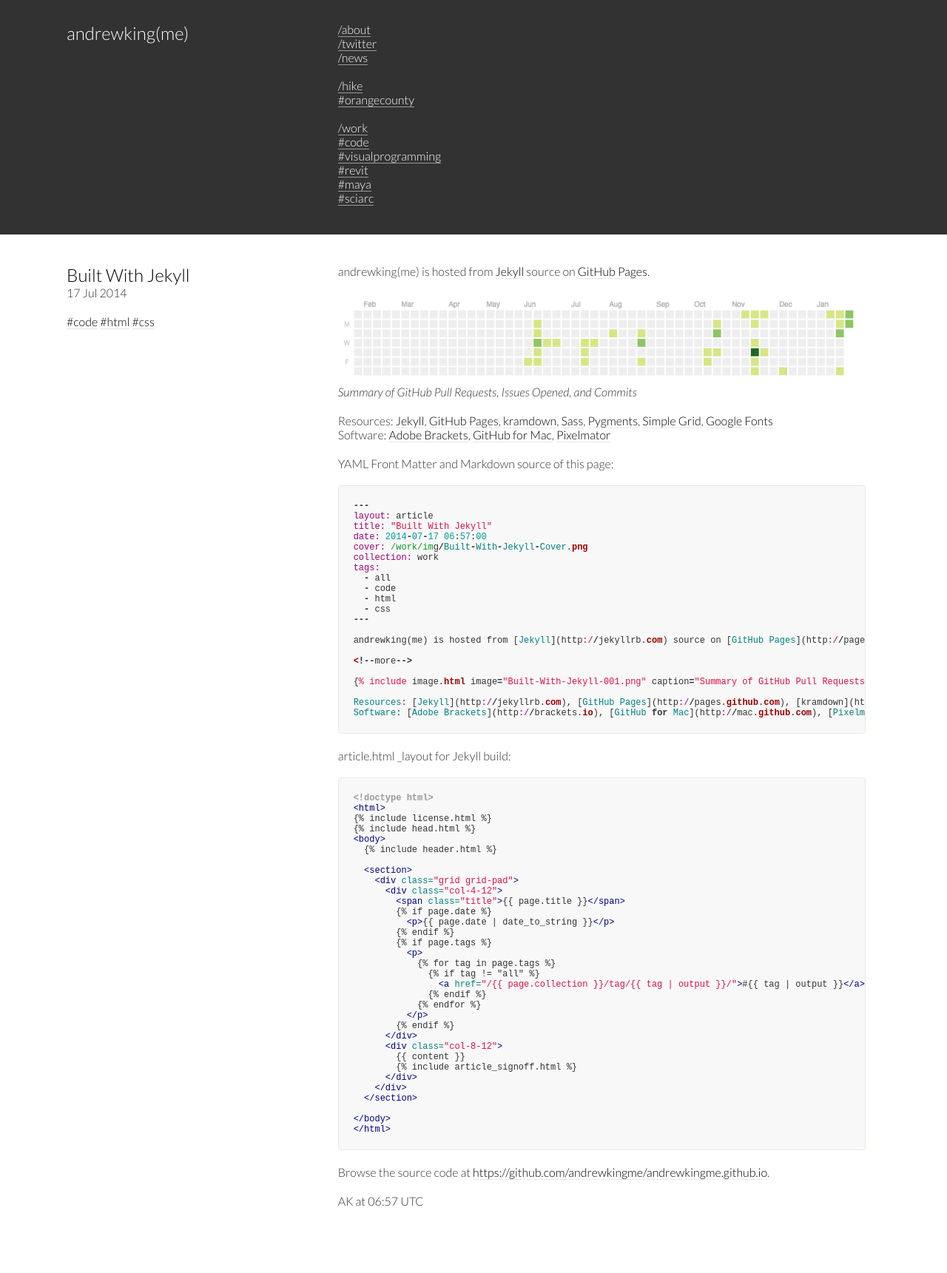
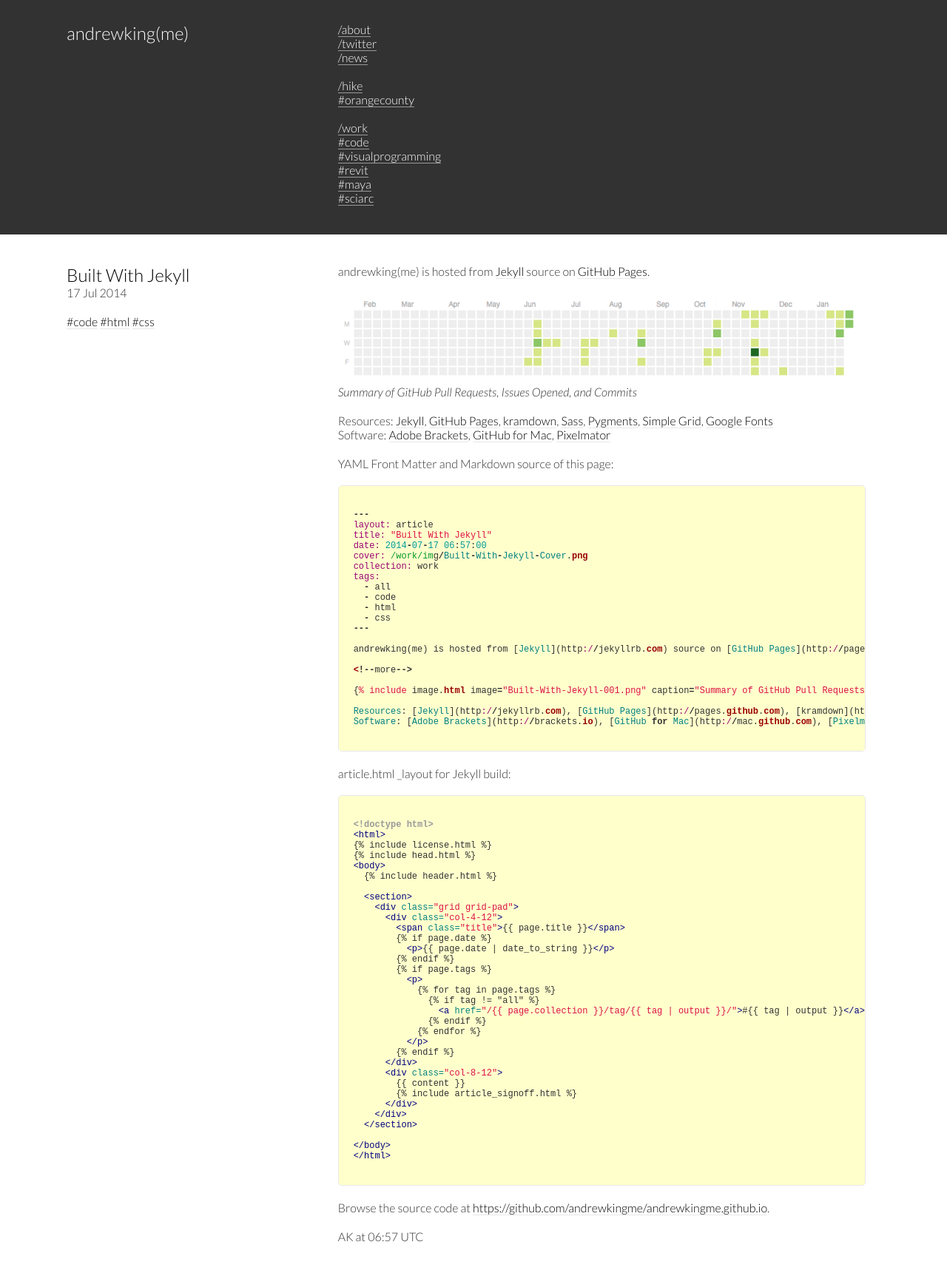
Before and after one commit to andrewkingme/andrewkingme.github.io, a Jekyll site: the page built from _work/Built-With-Jekyll.md, in a window 1280 px wide. Shown: the whole page at 74% size. Built offline with Jekyll 4.4.1, drawn with Linux system fonts in a browser that asks for light colours; before the commit the page ends 1673 px from its top, so only the background shows below that.

Commit message:
Update style.scss

```diff
--- a/assets/css/style.scss
+++ b/assets/css/style.scss
@@ -117,14 +117,11 @@
 
 /* Code */
 
-figure {
+.highlight {
   margin-left: 0px;
   margin-right: 0px;
   margin-top: 0px;
   margin-bottom: 20px;
-}
-
-pre {
   border: 1px solid $color-2;
   border-radius: 5px;
   background: $color-5;
```
